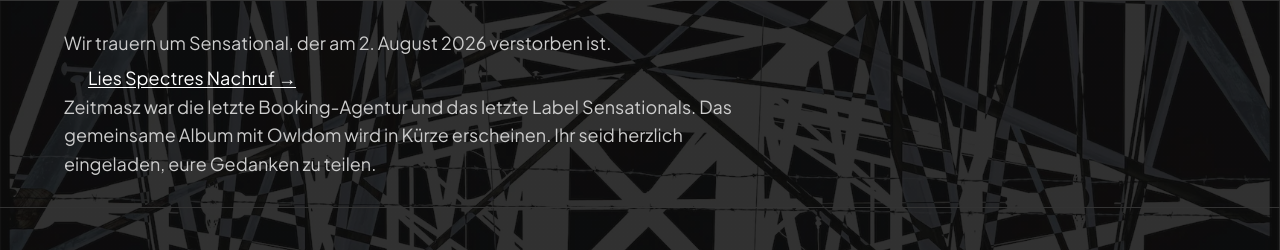
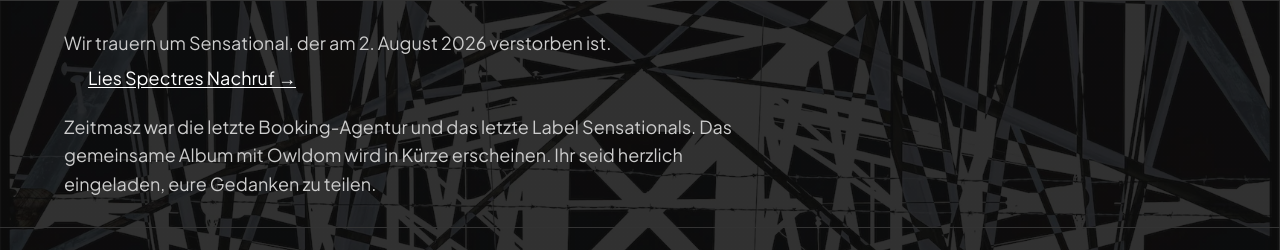
Before and after one commit to Borislein/zeitmasz-art, an Astro site: page / in a window 1280 px wide. Shown: the part 368-618 px from the top of the page. Built offline with nearby package versions, Linux system fonts and the light colour scheme; Astro itself is replaced by a stand-in of ours; a web font is replaced by a local one.

Commit message:
Add spacing between RIP sections

```diff
--- a/src/styles/global.css
+++ b/src/styles/global.css
@@ -160,6 +160,11 @@ nav a {
   color: var(--clr-body-grey);
   line-height: 1.6;
   max-width: 700px;
+  margin-bottom: 0;
+}
+
+.rip p:first-child {
+  margin-bottom: 20px;
 }
 
 .rip a {
```
